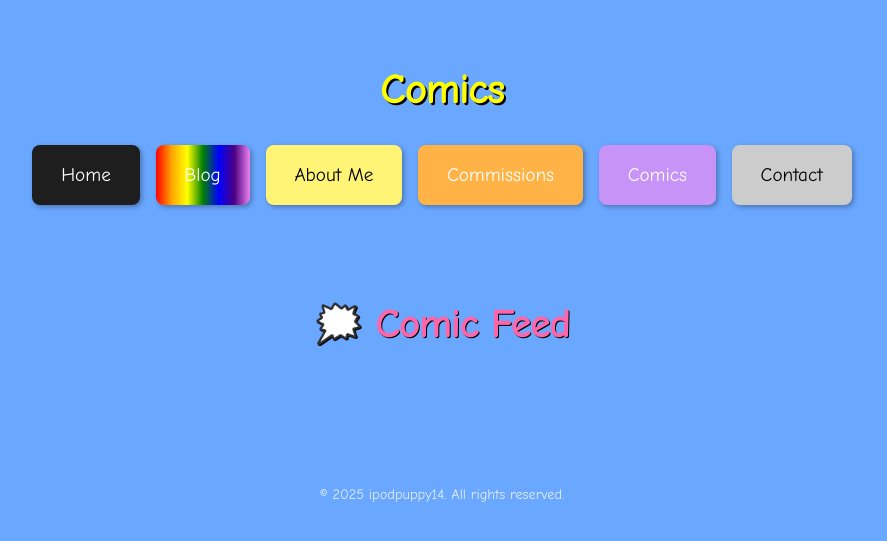
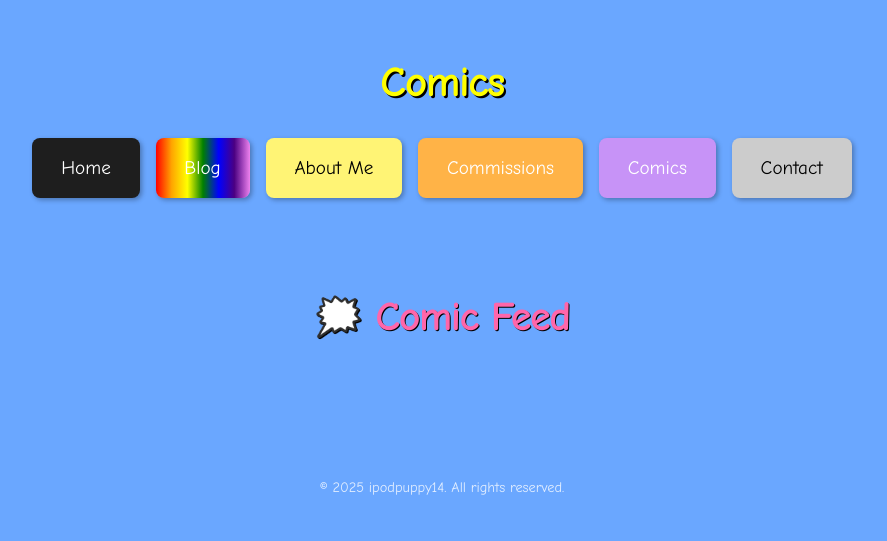
Before and after one commit to Chrissy-and-Chloe/ipodpuppywebsite, a Jekyll site: the page built from comics.html, in a window 1280 px wide. Shown: the top 541 px of the page, without its empty margins (198-1085 px from the left). Built offline with Jekyll 4.4.1, drawn with Linux system fonts in a browser that asks for light colours.

Commit message:
Update default.html

```diff
--- a/_layouts/default.html
+++ b/_layouts/default.html
@@ -6,6 +6,15 @@
   <meta name="viewport" content="width=device-width, initial-scale=1.0">
   <link rel="stylesheet" href="{{ '/assets/css/style.css' | relative_url }}">
   <link href="https://fonts.googleapis.com/css2?family=Comic+Neue&display=swap" rel="stylesheet">
+  <style>
+    header, footer {
+      text-align: center;
+    }
+
+    .site-banner h1 {
+      margin-top: 0.5em;
+    }
+  </style>
 </head>
 <body>
 
```
